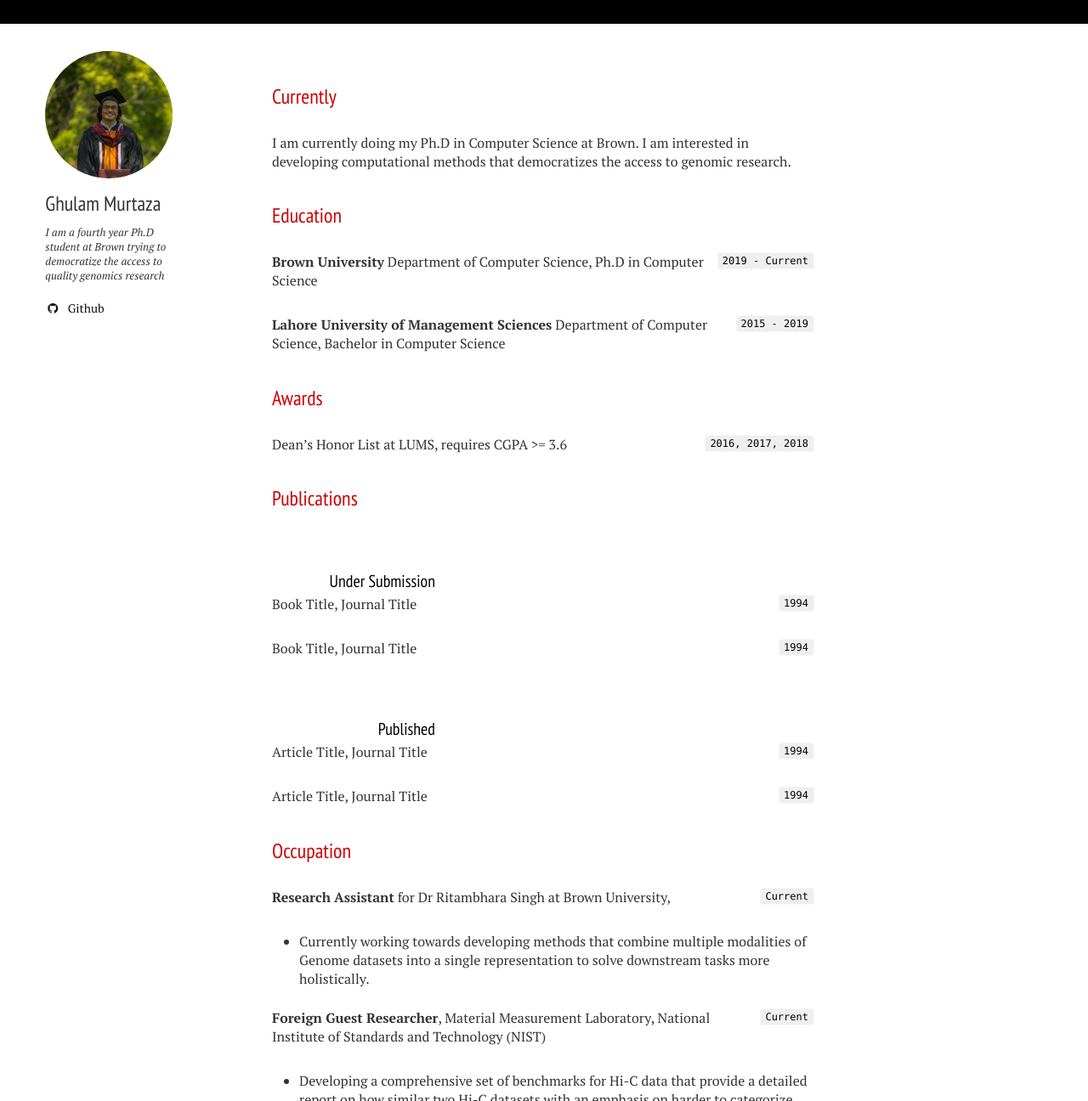
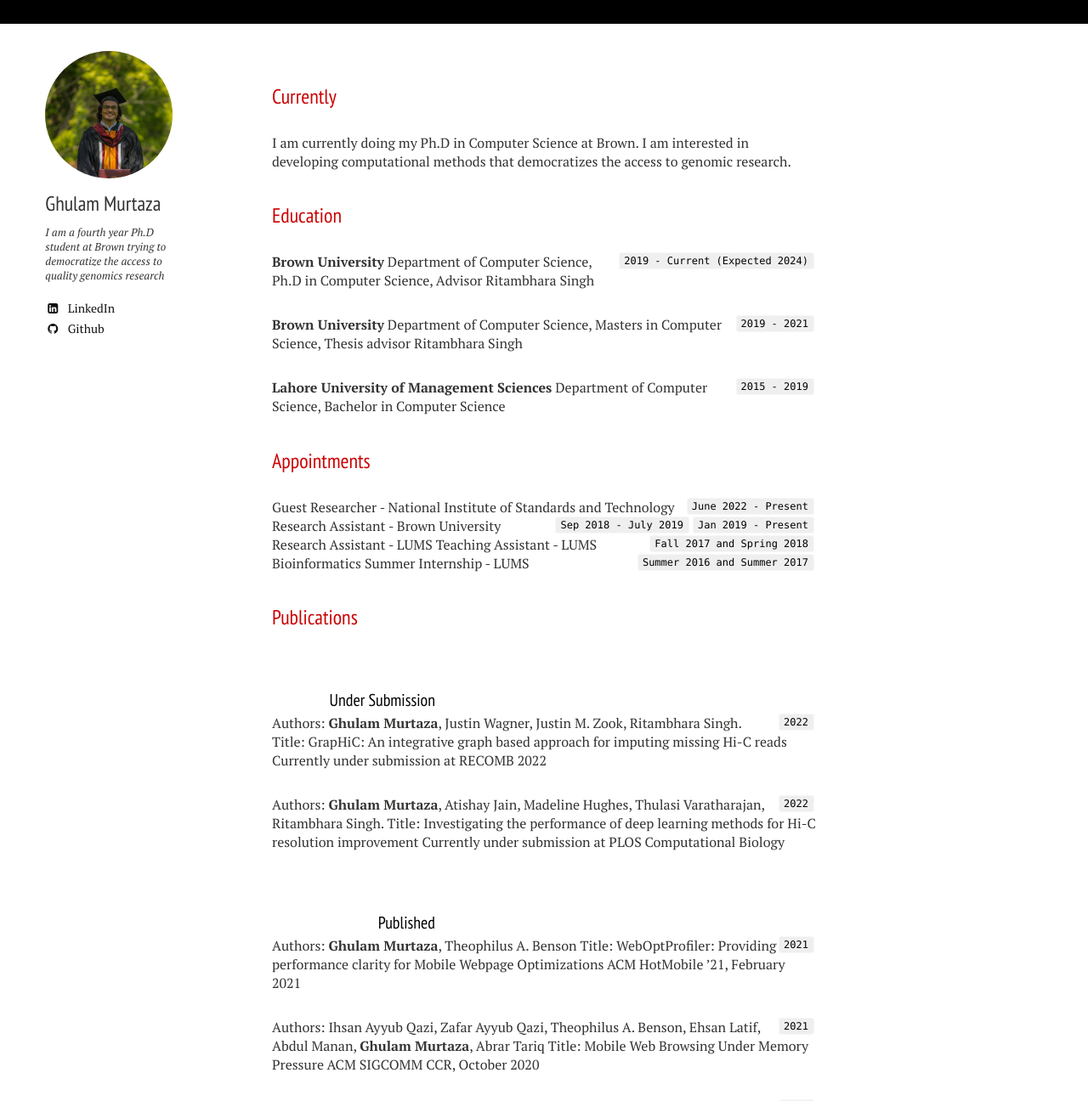
Before and after one commit to gmurtaza404/gmurtaza404.github.io, a Jekyll site: the page built from resume.md, in a window 1280 px wide and 1400 px high, cut to the strip 104-1400 px from the top of the window. Shown: the whole strip at 85% size. Built offline with Jekyll 4.4.1, drawn with Linux system fonts in a browser that asks for light colours; nearby versions of some CDN libraries; some of the changed text lies outside the part shown.

Commit message:
added all papers and link to my linkedin page

```diff
--- a/_config.yml
+++ b/_config.yml
@@ -12,7 +12,7 @@
   email: #emailaddress
   # Do not include the @ symbol in your Twitter username
   twitter: #username
-  linkedin: #username
+  linkedin: ghulam-murtaza-352251256
   github: gmurtaza404
   orcid: # ID Number (ex. 0000-0000-0000-0000)
   researchgate: #username
--- a/resume.md
+++ b/resume.md
@@ -10,18 +10,29 @@
 
 ## Education
 
-`2019 - Current`
+`2019 - Current (Expected 2024)`
 __Brown University__  Department of Computer Science,
-Ph.D in Computer Science
+Ph.D in Computer Science, Advisor Ritambhara Singh
+
+`2019 - 2021`
+__Brown University__  Department of Computer Science,
+Masters in Computer Science, Thesis advisor Ritambhara Singh
 
 `2015 - 2019`
 __Lahore University of Management Sciences__ Department of Computer Science,
 Bachelor in Computer Science
 
-## Awards
-
-`2016, 2017, 2018`
-Dean's Honor List at LUMS, requires CGPA >= 3.6
+## Appointments
+`June 2022 - Present`
+Guest Researcher - National Institute of Standards and Technology
+`Jan 2019 - Present`
+Research Assistant - Brown University
+`Sep 2018 - July 2019`
+Research Assistant - LUMS
+`Fall 2017 and Spring 2018`
+Teaching Assistant - LUMS
+`Summer 2016 and Summer 2017`
+Bioinformatics Summer Internship - LUMS
 
 ## Publications
 
@@ -29,35 +40,58 @@
 
 ### Under Submission
 
-`1994`
-Book Title, Journal Title
+`2022`
+Authors: __Ghulam Murtaza__, Justin Wagner, Justin M. Zook, Ritambhara Singh.
+Title: GrapHiC: An integrative graph based approach for imputing missing Hi-C reads
+Currently under submission at RECOMB 2022
 
-`1994`
-Book Title, Journal Title
-
+`2022`
+Authors: __Ghulam Murtaza__, Atishay Jain, Madeline Hughes, Thulasi Varatharajan, Ritambhara Singh.
+Title: Investigating the performance of deep learning methods for Hi-C resolution improvement
+Currently under submission at PLOS Computational Biology
 
 ### Published
+`2021`
+Authors: __Ghulam Murtaza__, Theophilus A. Benson
+Title: WebOptProfiler: Providing performance clarity for Mobile Webpage Optimizations
+ACM HotMobile ’21, February 2021
 
-`1994`
-Article Title, Journal Title
+`2021`
+Authors: Ihsan Ayyub Qazi, Zafar Ayyub Qazi, Theophilus A. Benson, Ehsan Latif, Abdul Manan, __Ghulam Murtaza__, Abrar Tariq
+Title: Mobile Web Browsing Under Memory Pressure
+ACM SIGCOMM CCR, October 2020
 
-`1994`
-Article Title, Journal Title
+`2020`
+Authors: Fahad Rafique Dogar, Ihsan Ayyub Qazi, Ali Raza Tariq, __Ghulam Murtaza__, Abeer Ahmad, Nathan Stocking
+Title: MissIt: Using Missed Calls for Free, Extremely Low Bit-Rate Communication in Developing Regions
+ACM CHI 2020, Honolulu, USA, April 2020
 
+## Awards
 
-## Occupation
+`2016, 2017, 2018`
+Dean's Honor List at LUMS, requires CGPA >= 3.6
 
-`Current`
-__Research Assistant__ for Dr Ritambhara Singh at Brown University,
+`June 2014`
+Top 18 in National Science Talent Contest Pakistan
 
-- Currently working towards developing methods that combine multiple modalities of Genome datasets into a single representation to solve downstream tasks more holistically.
+`2013 - 2015`
+Full Merit Scholarship in A Level - LGS JT
 
-`Current`
-__Foreign Guest Researcher__, Material Measurement Laboratory, National Institute of Standards and Technology (NIST)
-- Developing a comprehensive set of benchmarks for Hi-C data that provide a detailed report on how similar two Hi-C datasets with an emphasis on harder to categorize genomic regions.
-
-
-
+## Advising Experience
+`Sept 2022 - Present`
+[Wangdrak Dorji](https://www.linkedin.com/in/wangdrak-dorji-1239131b3) - Undergraduate Student Brown University
+`Sept 2022 - Present`
+[Dongjun Shin](https://www.linkedin.com/in/dongjun-shin-20b9a6131/) - Graduate Student at Brown University
+`Jan 2021 - May 2022`
+[Madeline Hughes](https://mhughe10.github.io/) - Research Assistant at Microsoft Research
+`Jan 2022 - May 2022`
+[Qinan Yu](https://www.linkedin.com/in/qinan-yu-9b50471b2/) - Undergraduate Student at Brown University
+`Summer 2021`
+[Thulasi Varatharajan](https://www.linkedin.com/in/thulasi-varatharajan-246bb21a8/) - Undergraduate Student at University of Pittsburgh
+`Sept 2018 - May 2019`
+[Abdul Manan](https://abdul-manaan.github.io/) - Graduate Student at Brown University
+` Sept 2018 - May 2019`
+[Abrar Tariq](https://www.linkedin.com/in/muhammad-abrar-tariq-ba7b6912b/) - Graduate Student at University of Illinois, Chicago
 
 <!-- ### Footer
 
```
Also changed, not shown: _posts/2020-08-01-MemoryPressure.md (added, +19 -0 lines), _posts/2021-02-01-WebOptProfiler.md (added, +20 -0 lines), _posts/2022-05-01-Investigating-HiC-Upscaling-Methods copy.md (added, +19 -0 lines), _posts/2022-10-15-GrapHiC.md (added, +18 -0 lines).
